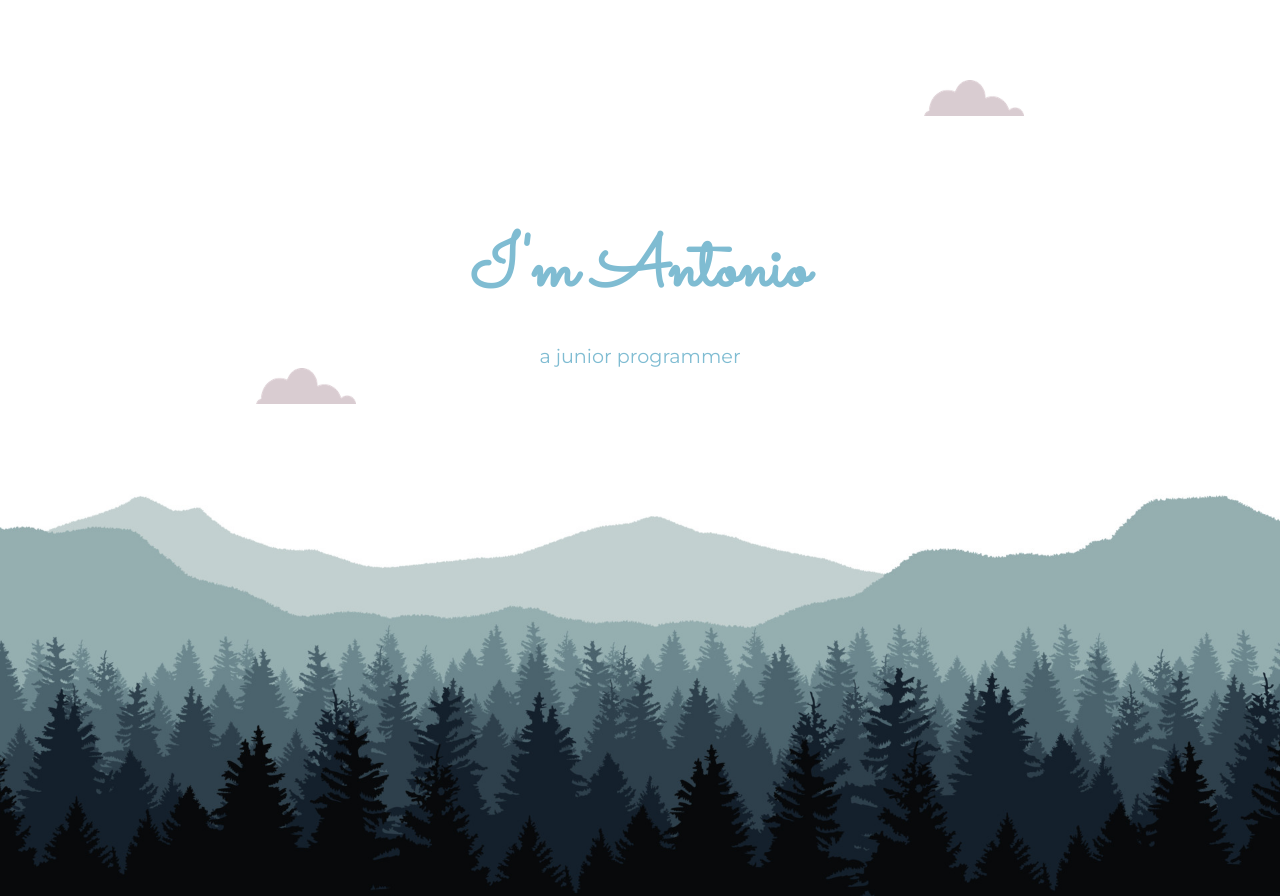
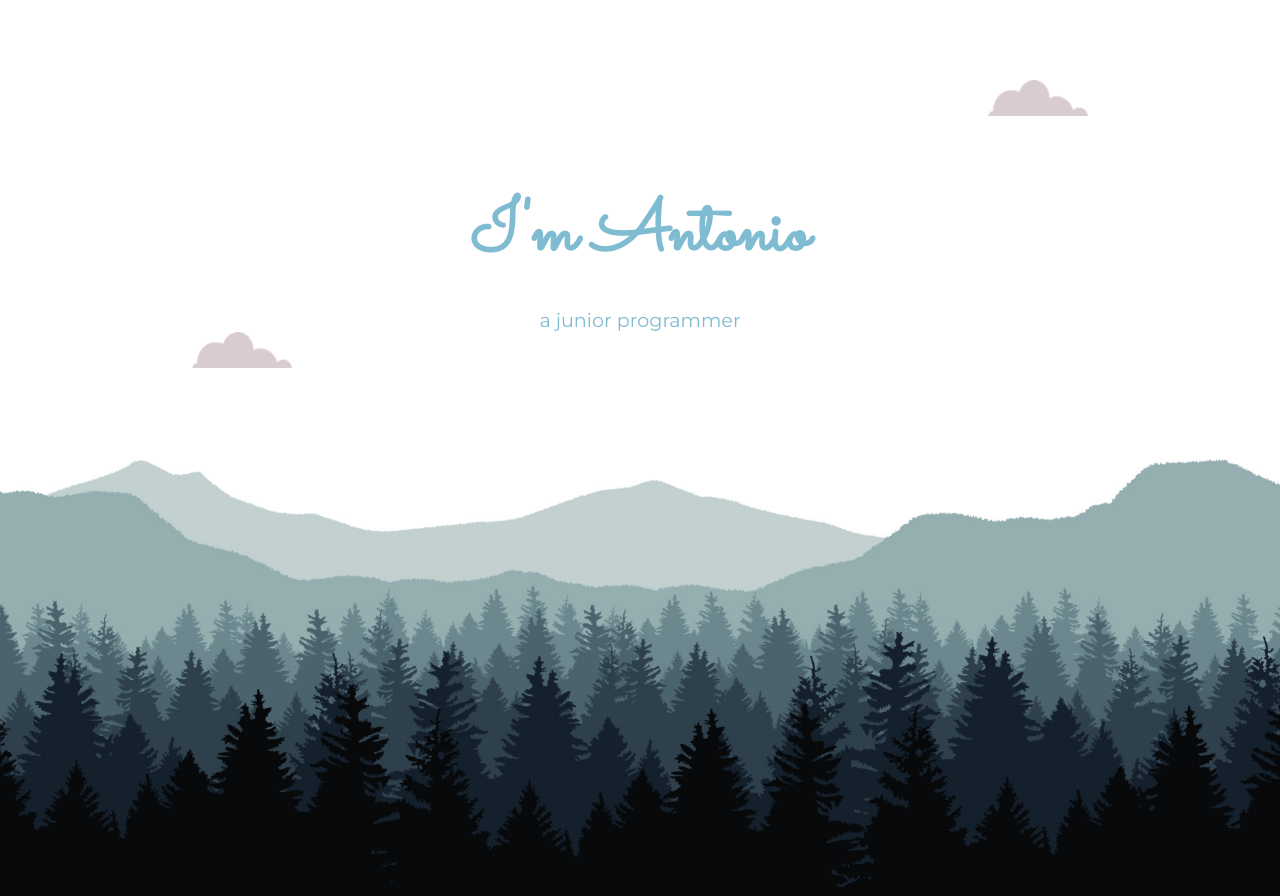
Before and after one commit to AntonioIIOlaguer/HTML---Personal-site, a plain HTML site: page index.html in a window 1280 px wide. Shown: the top 896 px of the page. Drawn offline with Linux system fonts and the light colour scheme.

Commit message:
Adjusted Cloud img scaling

```diff
--- a/css/styles.css
+++ b/css/styles.css
@@ -42,8 +42,8 @@ h3, a{
 .top-cloud{
     position:absolute;
     height: 4.528vh;
-    width: 7.813vw;
-    right: 20%;
+    width: max(7.813vw, 90px);
+    right: 15%;
     top: 10%;
 }
 
@@ -51,8 +51,8 @@ h3, a{
 .bottom-cloud{
     position: absolute;
     height: 4.528vh;
-    width: 7.813vw;
-    left: 20%;
+    width: max(7.813vw, 90px);
+    left: 15%;
 }
 
 .trees{
@@ -65,9 +65,9 @@ h3, a{
 
 .top-container{
     width: 100%;
-    padding-top: 200px;
+    padding-top: 20.47vh;
     padding-bottom: 0px;
-    margin-bottom: 100px;
+    margin-bottom: 10.23vh;
     text-align: center;
 }
 
```
